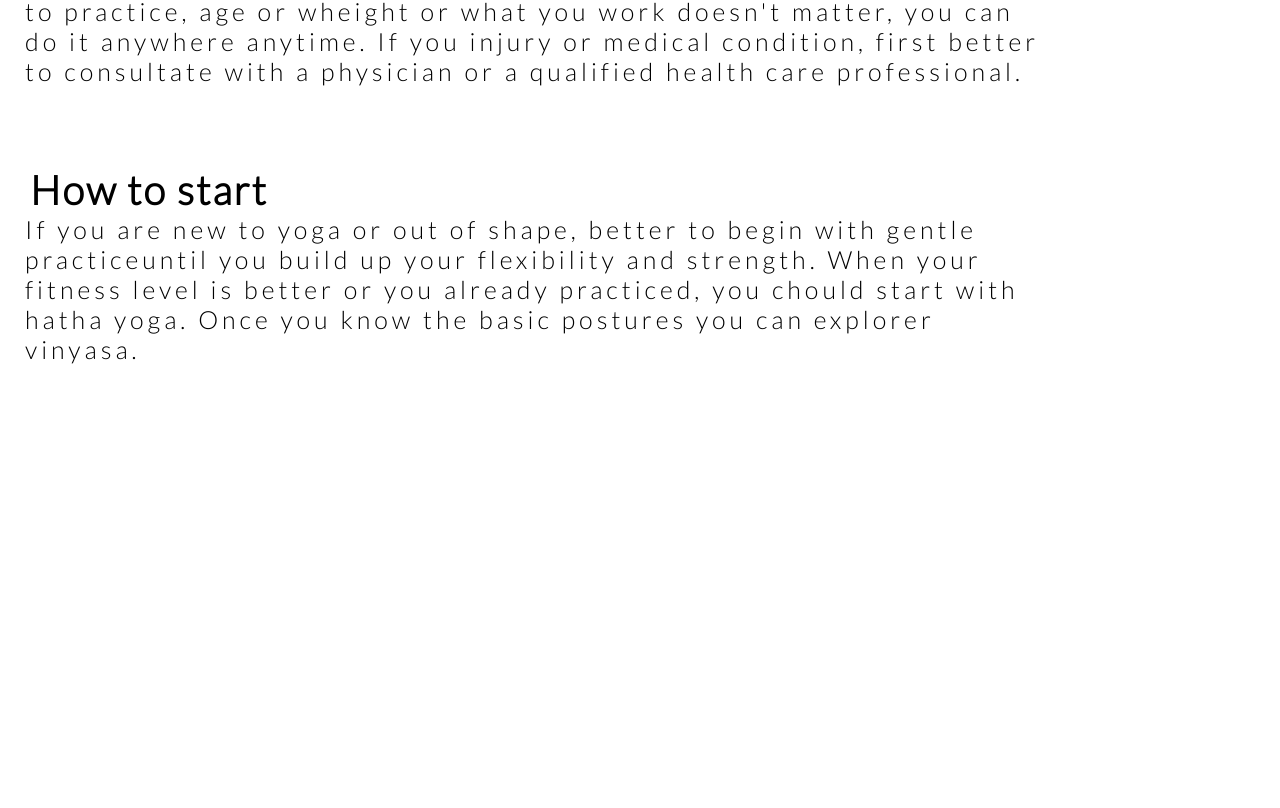
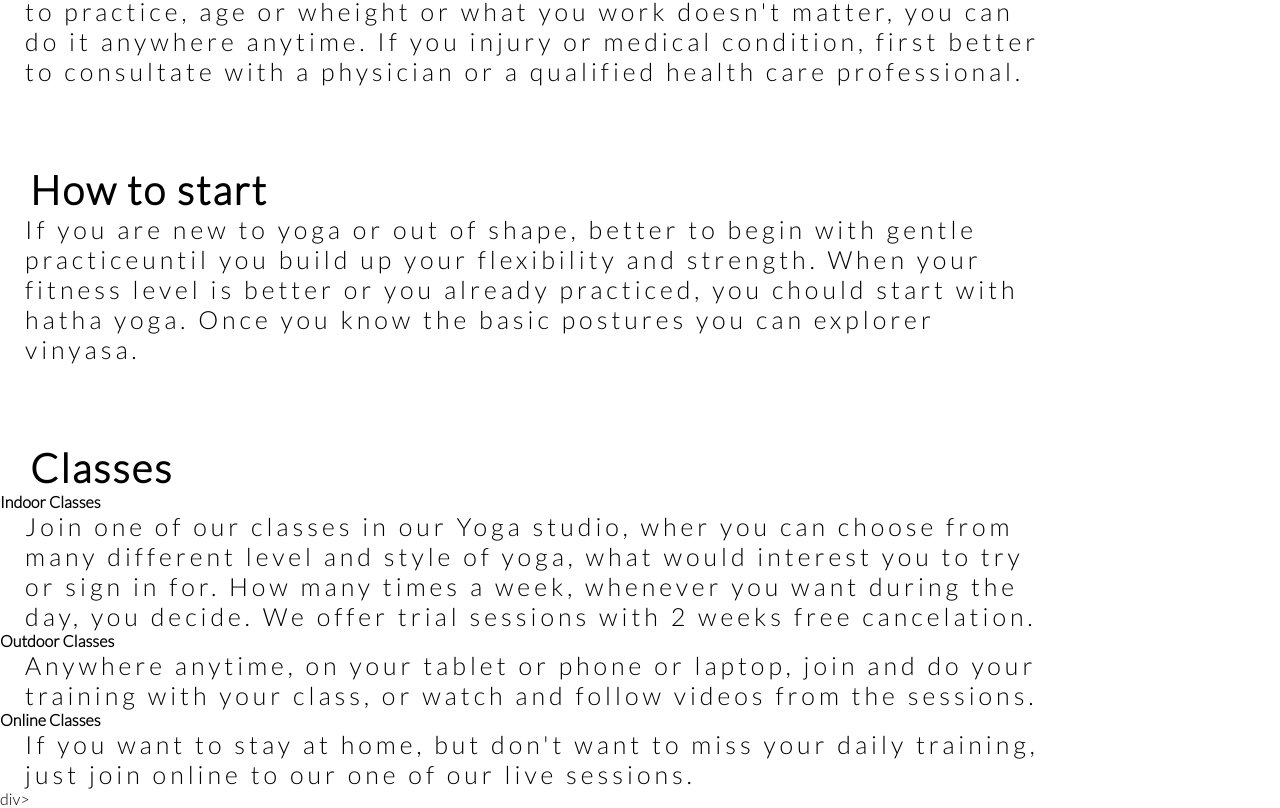
Before and after one commit to Balazs9/yoga-for-everyone, a plain HTML site: page index.html in a window 1280 px wide. Shown: the part 1992-2800 px from the top of the page. Before the commit the page ends 2700 px from the top, so only its background shows below. Drawn offline with Linux system fonts and the light colour scheme.

Commit message:
Add classes and h4 to discover section

```diff
--- a/index.html
+++ b/index.html
@@ -91,6 +91,32 @@
                 When your fitness level is better or you already practiced, you chould start with hatha yoga.
                 Once you know the basic postures you can explorer vinyasa.
             </p>
+            <h3>Classes</h3>
+            <div id="left">
+            <h4>Indoor Classes</h4>
+            <p>
+                Join one of our classes in our Yoga studio, wher you can choose from many different level and style of yoga,
+                what would interest you to try or sign in for. How many times a week, whenever you want during the day, you decide.
+                We offer trial sessions with 2 weeks free cancelation.
+            </p>
+
+
+            </div>
+            <div id="right">
+            <h4>Outdoor Classes</h4>
+            <p>
+                Anywhere anytime, on your tablet or phone or laptop, join and do your training with your class, or watch and follow videos from the sessions.
+            </p>
+
+            </div>
+            <div id="center">
+            <h4>Online Classes</h4>
+            <p>
+                If you want to stay at home, but don't want to miss your daily training, just join online to our one of our live sessions.
+            </p>
+
+
+            </div>div>
         </div>
 
 
```
